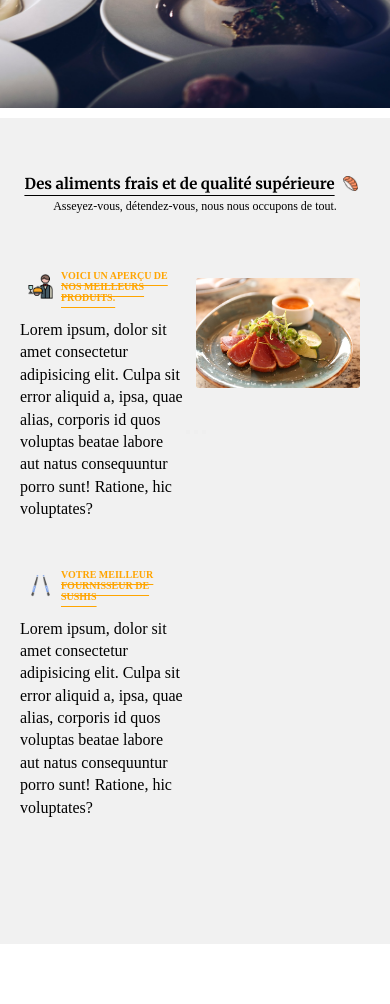
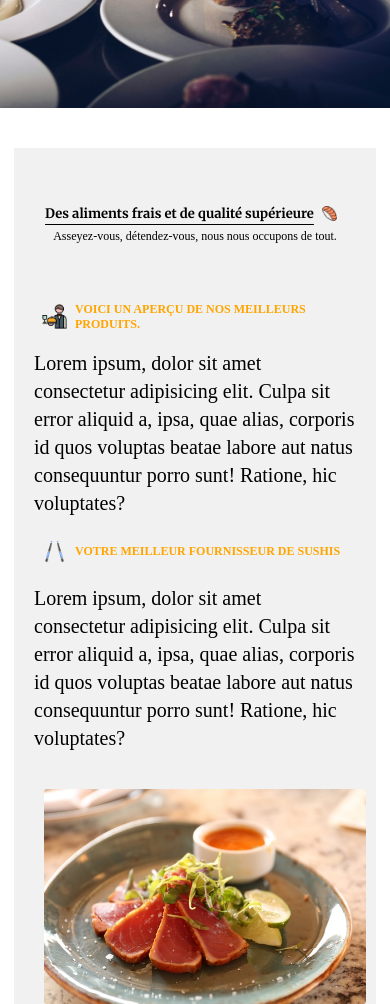
Before and after one commit to LeaVc11/Site-restaurant, a plain HTML site: page index.html in a window 390 px wide. Shown: the part 512-1516 px from the top of the page. Before the commit the page ends 1456 px from the top, so only its background shows below. Drawn offline with Linux system fonts and the light colour scheme.

Commit message:
fini le CSS

```diff
--- a/index.html
+++ b/index.html
@@ -87,7 +87,7 @@
                     class="about-slideshow"
                     role="region"
                     aria-roledescription="carousel"
-                    aria-label="coupe de cheveux"
+                    aria-label="aliment"
             >
                 <div class="slideshow-images-container" role="group">
                     <img
--- a/style.css
+++ b/style.css
@@ -88,6 +88,7 @@
     }
 }
 
+/*---------------------------------------------------*/
 /*Hero*/
 .hero {
     min-height: 600px;
@@ -160,6 +161,7 @@
     display: none;
 }
 
+/*-------------------------------------------------*/
 @media (max-width: 1024px) {
     .main-title {
         font-size: 100px;
@@ -210,6 +212,7 @@
     }
 }
 
+/*-------------------------------------------------*/
 @media (max-width: 900px) {
     .main-title {
         font-size: 65px;
@@ -220,12 +223,14 @@
     }
 }
 
+/*-------------------------------------------------*/
 @media (max-width: 590px) {
     .main-title {
         font-size: 50px;
     }
 }
 
+/*-------------------------------------------------*/
 @media (max-width: 480px) {
     .hero {
         min-height: 620px;
@@ -236,6 +241,7 @@
     }
 }
 
+/*-------------------------------------------------*/
 /*section-title*/
 .section-title {
     font-family: Merriweather, serif;
@@ -264,9 +270,7 @@
     align-items: center;
     font-weight: bold;
     color: orange;
-    text-decoration: underline;
     text-transform: uppercase;
-    text-underline-offset: 6px;
 }
 
 .heading-h3 img {
@@ -279,6 +283,11 @@
     margin: 0 auto;
 }
 
+.heading-h3 span {
+    font-size: 20px;
+}
+
+/*-------------------------------------------------*/
 @media (max-width: 1024PX) {
     .section-title {
         font-size: 20px;
@@ -307,9 +316,10 @@
     }
 }
 
+/*-------------------------------------------------*/
 @media (max-width: 750PX) {
     .section-title {
-        font-size: 15px;
+        font-size: 20px;
     }
 
     .section-title img {
@@ -318,16 +328,20 @@
     }
 
     .section-subtitle {
-        font-size: 12px;
-
+        font-size: 15px;
     }
 
     .heading-h3 {
         font-size: 25px;
     }
 
+    .heading-h3 span {
+        font-size: 15px;
+    }
+
 }
 
+/*-------------------------------------------------*/
 @media (max-width: 525PX) {
     .section-title {
         font-size: 15px;
@@ -343,6 +357,25 @@
 
 }
 
+@media (max-width: 410px) {
+    .section-title {
+        font-size: 13px;
+    }
+
+    .heading-h3 span {
+        font-size: 12px;
+    }
+
+    .about {
+        margin: 40px 14px 100px;
+    }
+
+    .about-slideshow {
+        width: 100%;
+    }
+}
+
+/*-------------------------------------------------*/
 /*About*/
 
 .about {
@@ -367,11 +400,12 @@
 }
 
 .about-text p:nth-child(2) {
-    margin-bottom: 44px;
+    margin-bottom: 14px;
 }
 
 .about-slideshow {
-    width: 100%;
+    margin: 5px 0 0 20px;
+    width: 80%;
 }
 
 .slideshow-images-container {
@@ -394,3 +428,83 @@
     visibility: visible;
     z-index: 10;
 }
+
+.dots {
+    display: flex;
+    justify-content: center;
+    align-items: center;
+}
+
+.dot {
+    width: 15px;
+    height: 15px;
+    margin: 0 5px;
+    border-radius: 50%;
+    cursor: pointer;
+    border: 1px solid black;
+    background-color: #f1f1f1;
+}
+
+.dot.active {
+    background-color: black;
+}
+
+/*-------------------------------------------------*/
+@media (max-width: 1024px) {
+    .about {
+        padding: 50px 20px 100px;
+    }
+
+    .about-content {
+        flex-direction: column;
+        align-items: center;
+        justify-content: center;
+    }
+
+    .about-text {
+        width: 100%;
+        margin-right: 0;
+    }
+
+    .about-slideshow {
+        width: 90%;
+    }
+
+    .slideshow-images-container {
+        margin: 32px auto 12px;
+    }
+}
+
+/*-------------------------------------------------*/
+@media (max-width: 750px) {
+    .about-text p {
+        font-size: 20px;
+    }
+}
+
+/*-------------------------------------------------*/
+@media (max-width: 525px) {
+    .about {
+        margin: 40px 14px 100px;
+    }
+
+    .about-slideshow {
+        width: 100%;
+    }
+}
+
+/*-------------------------------------------------*/
+@media (max-width: 410px) {
+
+    .heading-h3 span {
+        font-size: 12px;
+    }
+
+    .about {
+        margin: 40px 14px 100px;
+    }
+
+    .about-slideshow {
+        width: 100%;
+    }
+}
```
